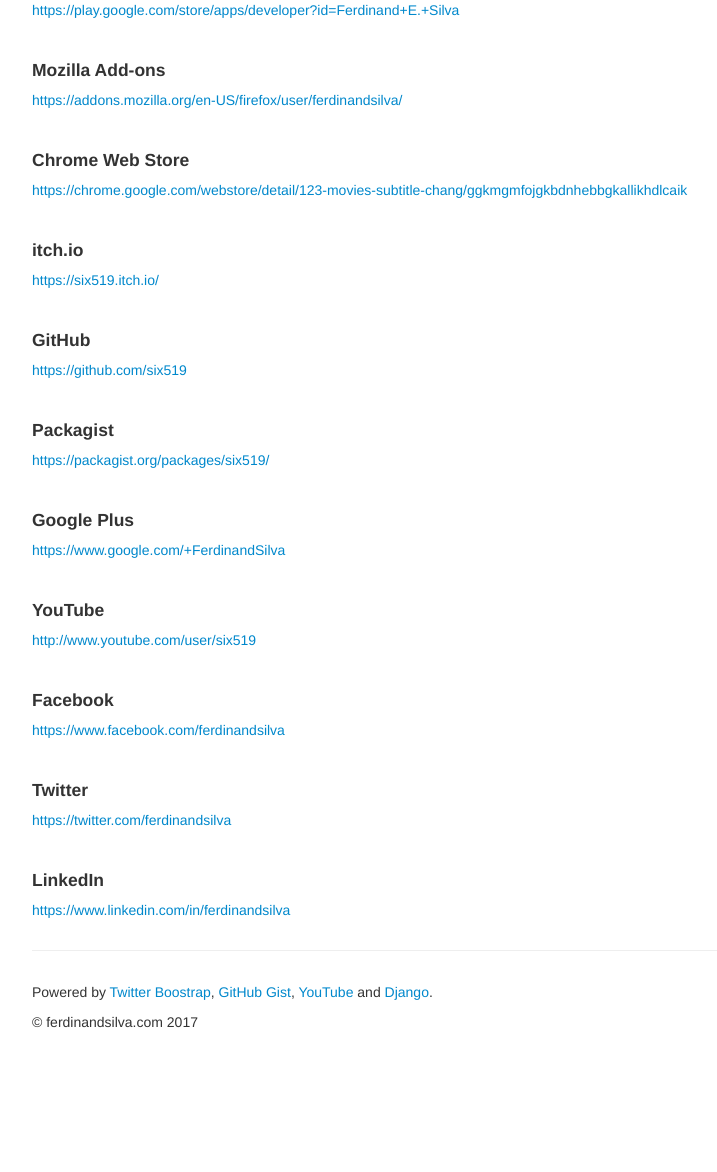
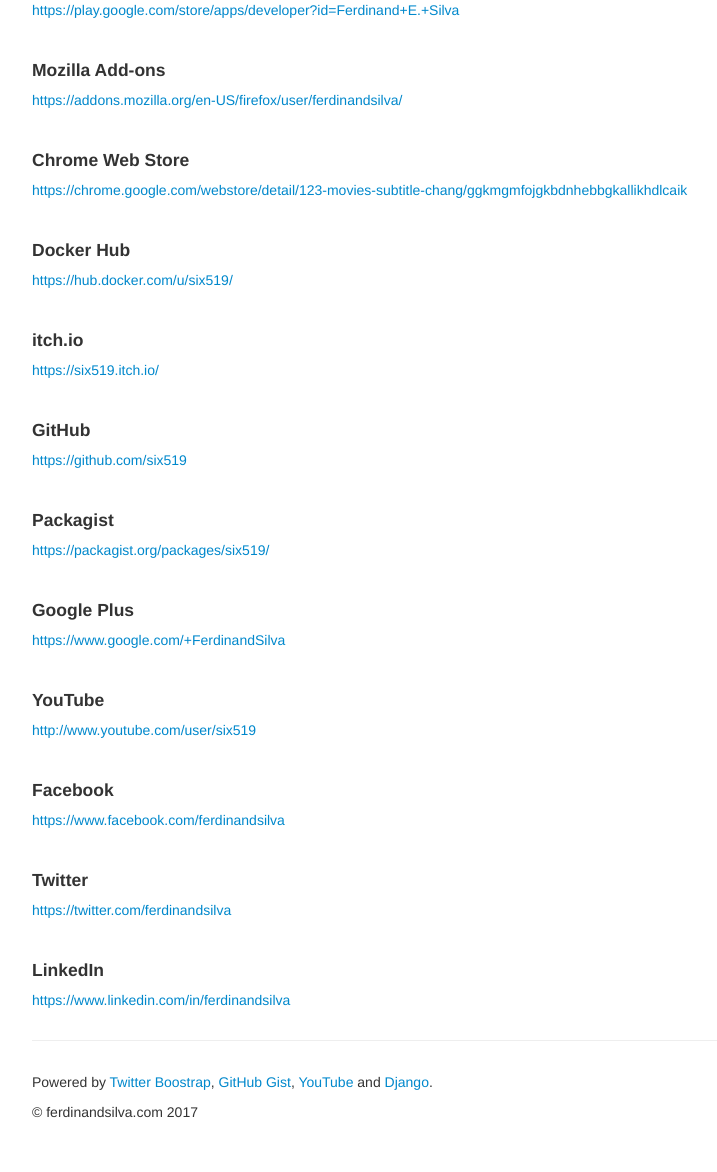
Before and after one commit to six519/ferdinandsilva.com, a Django app: page /profiles/ in a window 1280 px wide. Shown: the part 702-1874 px from the top of the page, without its empty margins (208-925 px from the left). Before the commit the page ends 1730 px from the top, so only its background shows below. Run offline with Django 3.2, Linux system fonts and the light colour scheme; some libraries are stand-ins or nearby versions.

Commit message:
add docker hub

```diff
--- a/my_daily_gist/interface/templates/interface/profiles.html
+++ b/my_daily_gist/interface/templates/interface/profiles.html
@@ -48,6 +48,11 @@
 
     <div>&nbsp;</div>
 
+    <h4>Docker Hub</h4>
+    <p><a href="https://hub.docker.com/u/six519/">https://hub.docker.com/u/six519/</a></p>
+
+    <div>&nbsp;</div>
+
     <h4>itch.io</h4>
     <p><a href="https://six519.itch.io/">https://six519.itch.io/</a></p>
 
```
